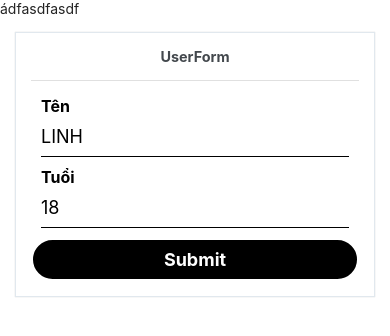
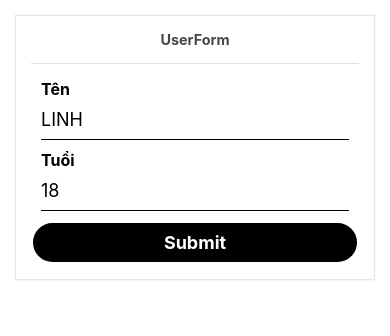
Before and after one commit to vinhskv/Thesis-QuangLinh, a React Native app: screen / in a window 390 px wide. Shown: the top 336 px of the page. Built offline with nearby package versions, Linux system fonts and the light colour scheme.

Commit message:
remove react navigation

```diff
--- a/App.tsx
+++ b/App.tsx
@@ -10,7 +10,6 @@
 
 import React from 'react';
 import MainScreen from './src/Main';
-import {NavigationContainer} from '@react-navigation/native';
 // import 'react-native-gesture-handler';
 
 const App = () => {
--- a/babel.config.js
+++ b/babel.config.js
@@ -1,4 +1,3 @@
 module.exports = {
   presets: ['module:metro-react-native-babel-preset'],
-  plugins: ['react-native-reanimated/plugin'],
 };
--- a/package.json
+++ b/package.json
@@ -17,10 +17,7 @@
     "react-hook-form": "^7.22.2",
     "react-native": "0.66.4",
     "react-native-elements": "^3.4.2",
-    "react-native-gesture-handler": "^2.1.0",
-    "react-native-reanimated": "^2.3.1",
     "react-native-safe-area-context": "^3.3.2",
-    "react-native-screens": "^3.10.1",
     "react-native-vector-icons": "^9.0.0"
   },
   "devDependencies": {
--- a/src/Main.tsx
+++ b/src/Main.tsx
@@ -9,7 +9,6 @@ export default class MainScreen extends React.Component {
     return (
       <>
         <SafeAreaView>
-          <Text>ádfasdfasdf</Text>
           <JDAForm
             defaultValue={{
               name: 'LINH',
```
Also changed, not shown: 3 other files (tests, documents, lock files or other folders).
